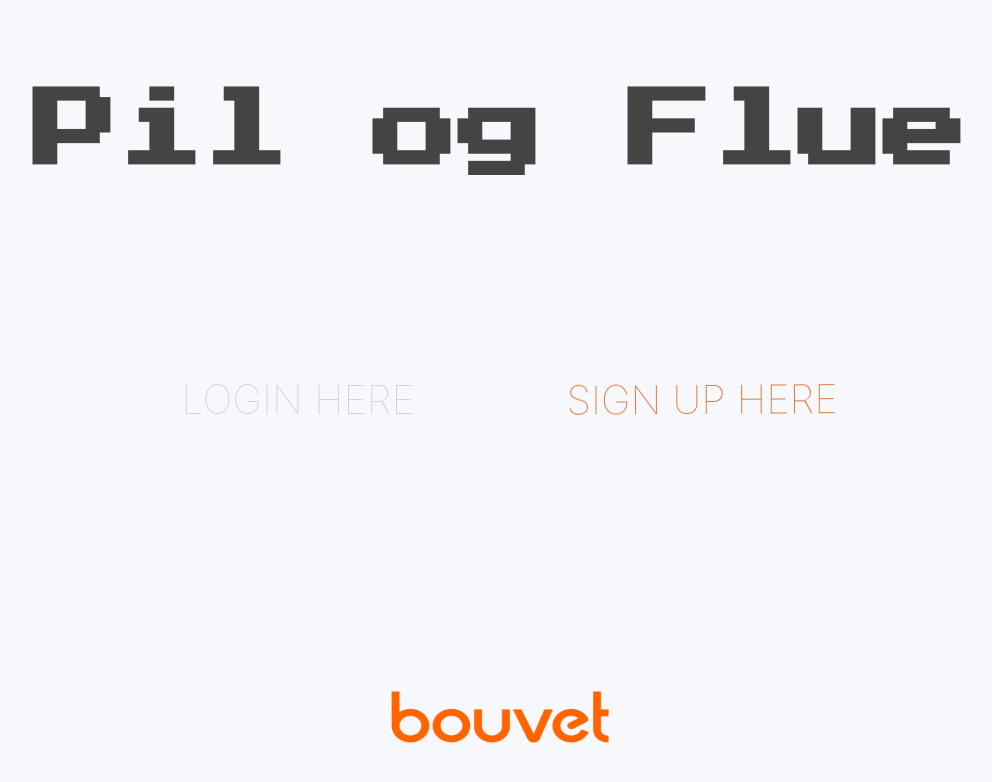
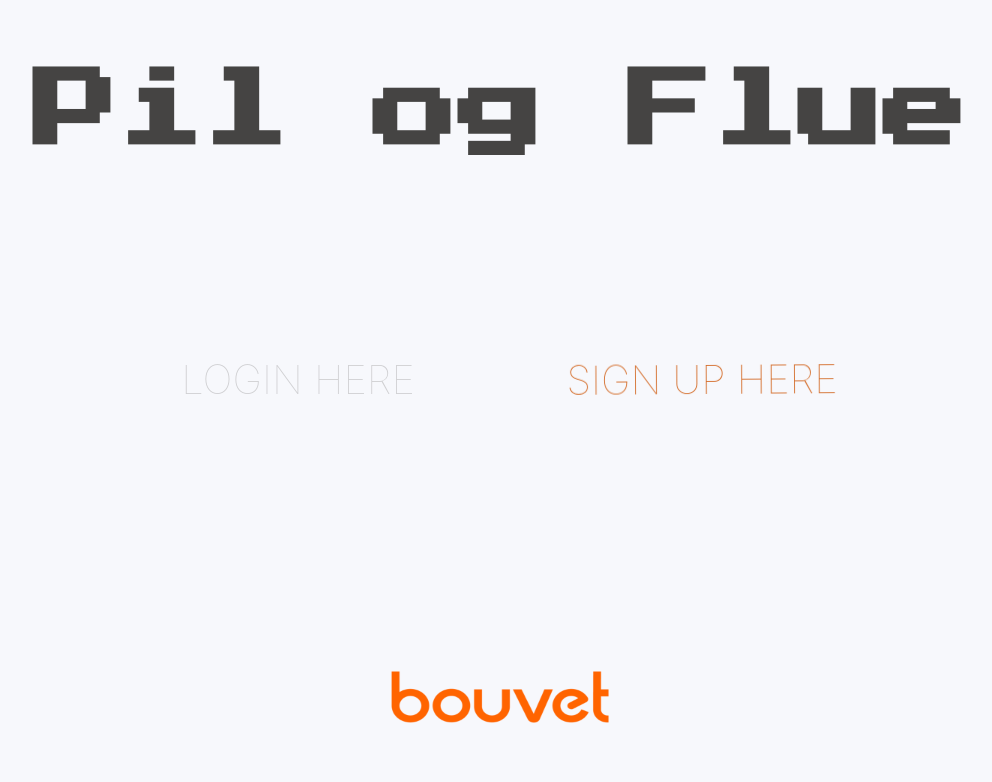
Before and after one commit to sashimigud/pil-og-flue-login, a React (Create React App) app: page /#/ in a window 1280 px wide. Shown: the top 782 px of the page, without its empty margins (140-1132 px from the left). Built offline with nearby package versions, Linux system fonts and the light colour scheme.

Commit message:
minor css-fixes + adding link to readme

```diff
--- a/src/App.css
+++ b/src/App.css
@@ -17,7 +17,7 @@
   font-family: "Press Start 2P", cursive;
   font-size: 85px;
   color: #454443;
-  padding-top: 90px;
+  padding-top: 70px;
   margin-top: 0;
   margin-bottom: 100px;
 }
```
Also changed, not shown: 1 other file (tests, documents, lock files or other folders).
